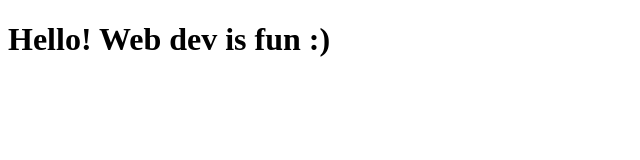
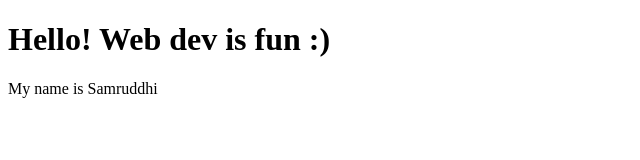
Before and after one commit to Samruddhi36/learningGitHub, a plain HTML site: page index.html in a window 1280 px wide. Shown: the whole page, without its empty margins (0-640 px from the left). Drawn offline with Linux system fonts and the light colour scheme.

Commit message:
paragraph added

```diff
--- a/index.html
+++ b/index.html
@@ -8,5 +8,6 @@
     </head>
     <body>
         <h1>Hello! Web dev is fun :)</h1>
+        <p>My name is Samruddhi</p>
     </body>
 </html>
```
